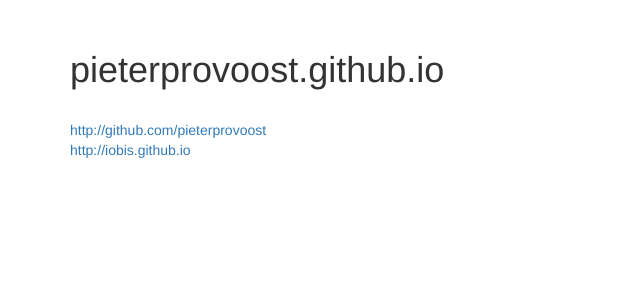
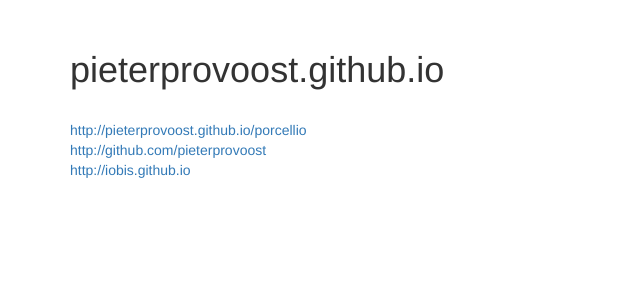
Before and after one commit to pieterprovoost/pieterprovoost.github.io, a Jekyll site: the page built from index.md, in a window 1280 px wide. Shown: the top 300 px of the page, without its empty margins (0-640 px from the left). Built offline with Jekyll 4.4.1, drawn with Linux system fonts in a browser that asks for light colours; part of the change alters nothing that is shown.

Commit message:
submodule

```diff
--- a/index.md
+++ b/index.md
@@ -5,5 +5,6 @@ layout: page
 # pieterprovoost.github.io
 
 <br/>
+[http://pieterprovoost.github.io/porcellio](http://pieterprovoost.github.io/porcellio)
 [http://github.com/pieterprovoost](http://github.com/pieterprovoost)
 [http://iobis.github.io](http://iobis.github.io)
```
